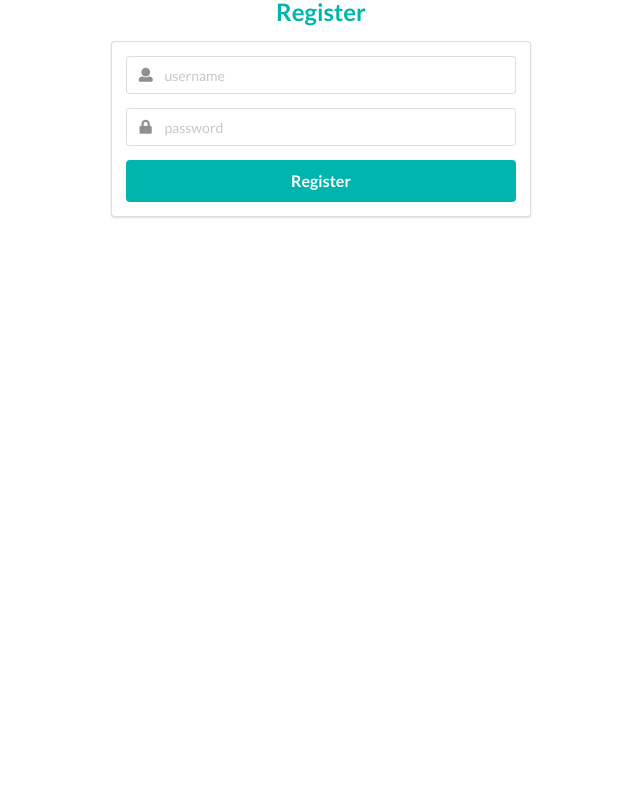
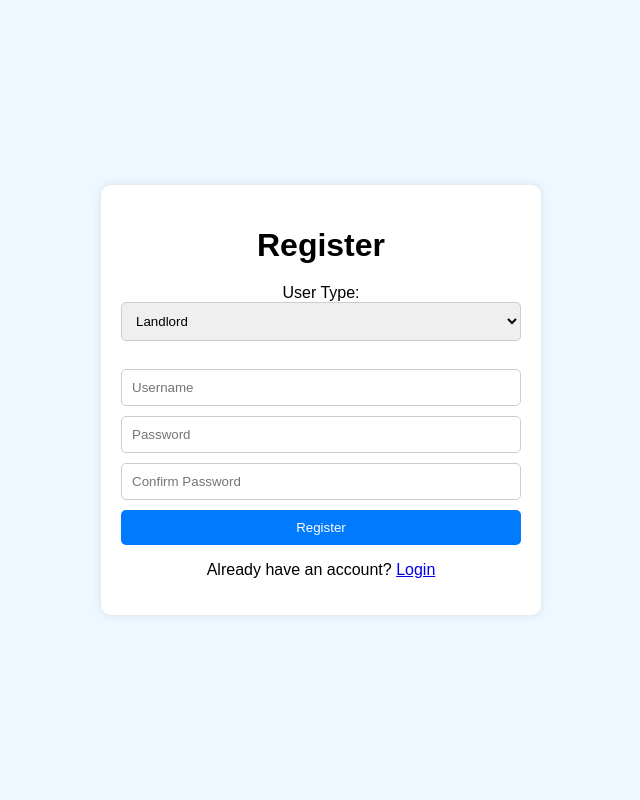
Before and after one commit to Sean652039/accommodation_database, a Flask app: page /register in a window 1280 px wide. Shown: the whole page, without its empty margins (319-959 px from the left). Run offline with Flask 3, Linux system fonts and the light colour scheme; some libraries are stand-ins or nearby versions.

Commit message:
Update register.html

```diff
--- a/templates/register.html
+++ b/templates/register.html
@@ -3,46 +3,82 @@
 <head>
     <meta charset="UTF-8">
     <meta name="viewport" content="width=device-width, initial-scale=1.0">
-    <title>register</title>
-    <link rel="stylesheet" href="https://cdn.jsdelivr.net/semantic-ui/2.2.4/semantic.min.css">
+    <title>Register</title>
+    <style>
+        body {
+            margin: 0;
+            padding: 0;
+            font-family: Arial, sans-serif;
+            background-color: #f0f8ff; /* 浅蓝色 */
+            display: flex;
+            justify-content: center;
+            align-items: center;
+            height: 100vh;
+        }
+        .register-container {
+            background-color: #fff;
+            padding: 20px;
+            border-radius: 10px;
+            box-shadow: 0 0 10px rgba(0, 0, 0, 0.1);
+            text-align: center;
+            max-width: 400px;
+            width: 100%;
+        }
+        .register-container h1 {
+            margin-bottom: 20px;
+        }
+        .register-container input,
+        .register-container select {
+            width: 100%;
+            margin-bottom: 10px;
+            padding: 10px;
+            border: 1px solid #ccc;
+            border-radius: 5px;
+            box-sizing: border-box;
+        }
+        .register-container button {
+            width: 100%;
+            background-color: #007bff;
+            color: #fff;
+            border: none;
+            padding: 10px;
+            border-radius: 5px;
+            cursor: pointer;
+        }
+        .register-container button:hover {
+            background-color: #0056b3;
+        }
+        .error-message {
+            color: red;
+            margin-bottom: 10px;
+        }
+    </style>
 </head>
 <body>
-    <main>
-        <div class="ui container" style="max-width: 30em !important;">
-            <div class="ui container">
-                <div class="ui middle aligned center aligned grid">
-                    <div class="column">
-                        <h2 class="ui teal image header">
-                            <div class="content">
-                                Register
-                            </div>
-                        </h2>
-                        <!-- specify the python function used when submit the form-->
-                        <form class="ui large form"  method="post" action="{{url_for('register')}}">
-                            <div class="ui  segment">
-                                <div class="field">
-                                    <div class="ui left icon input">
-                                        <i class="user icon"></i>
-                                        <input type="text" name="username" placeholder="username">
-                                    </div>
-                                </div>
-                                <div class="field">
-                                    <div class="ui left icon input">
-                                        <i class="lock icon"></i>
-                                        <input type="password" name="password" placeholder="password">
-                                    </div>
-                                </div>
-                                <button class="ui fluid large teal submit button">Register</button>
-                            </div>
+    <div class="register-container">
+        <h1>Register</h1>
+        {% if error_message %}
+            <script>
+                alert("{{ error_message }}");
+            </script>
+        {% endif %}
+        <form action="/register" method="POST">
 
-                        </form>
-                    </div>
-                </div>
-            </div>
+            <label for="user_type">User Type:</label><br>
+            <select id="user_type" name="user_type">
+                <option value="landlord">Landlord</option>
+                <option value="tenant">Tenant</option>
+            </select><br><br>
+
+            <input type="text" name="username" placeholder="Username" required><br>
+            <input type="password" name="password" placeholder="Password" required><br>
+            <input type="password" name="confirm_password" placeholder="Confirm Password" required><br>
+
+            <button type="submit">Register</button>
+        </form>
+        <div class="login-link">
+            <p>Already have an account? <a href="/login">Login</a></p>
         </div>
-    </main>
-
-
-    <script src="https://cdn.jsdelivr.net/npm/jquery@3.2/dist/jquery.min.js"></script>
-    <script src="https://cdn.jsdelivr.net/semantic-ui/2.2.4/semantic.min.js"></script>
+    </div>
 </body>
+</html>
```
